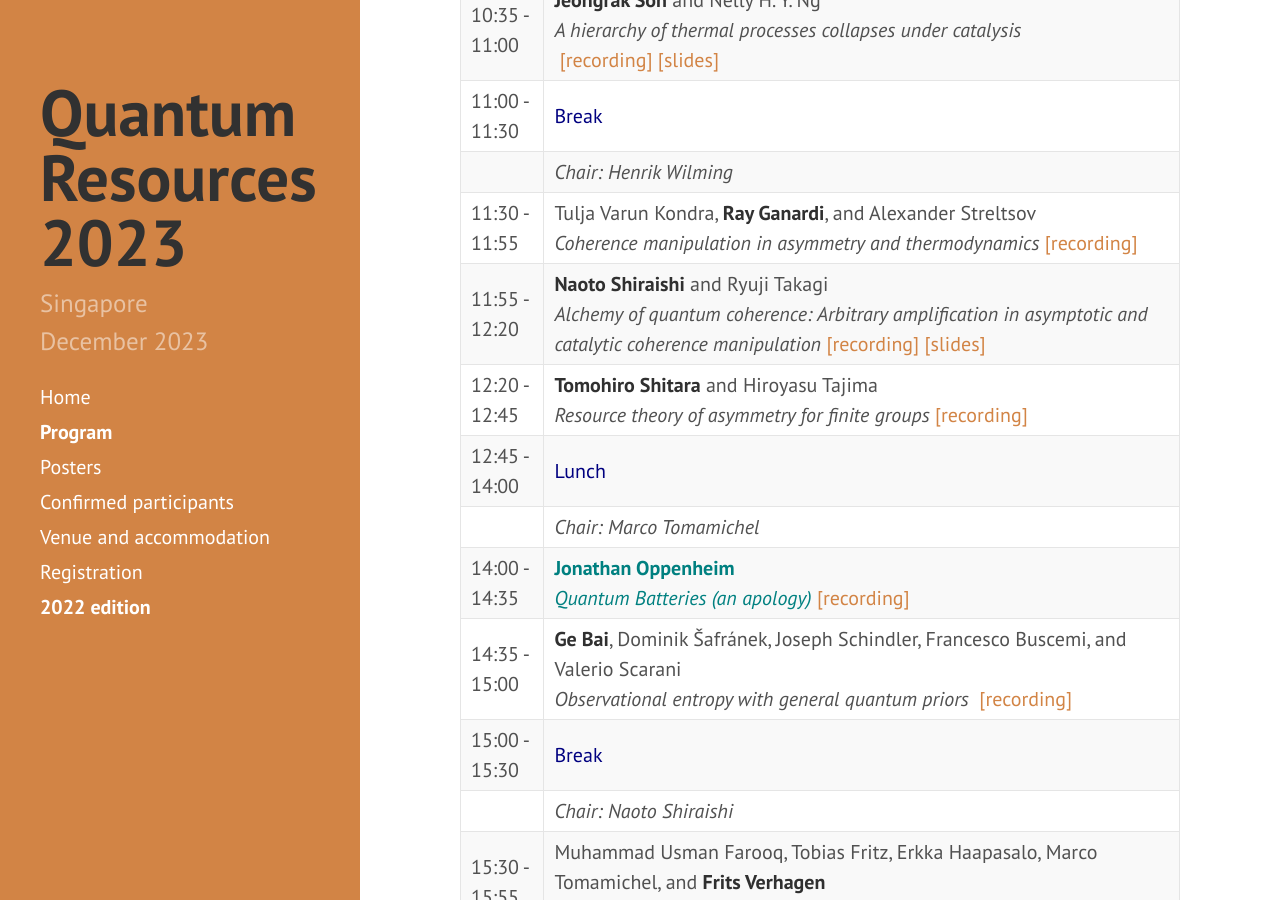
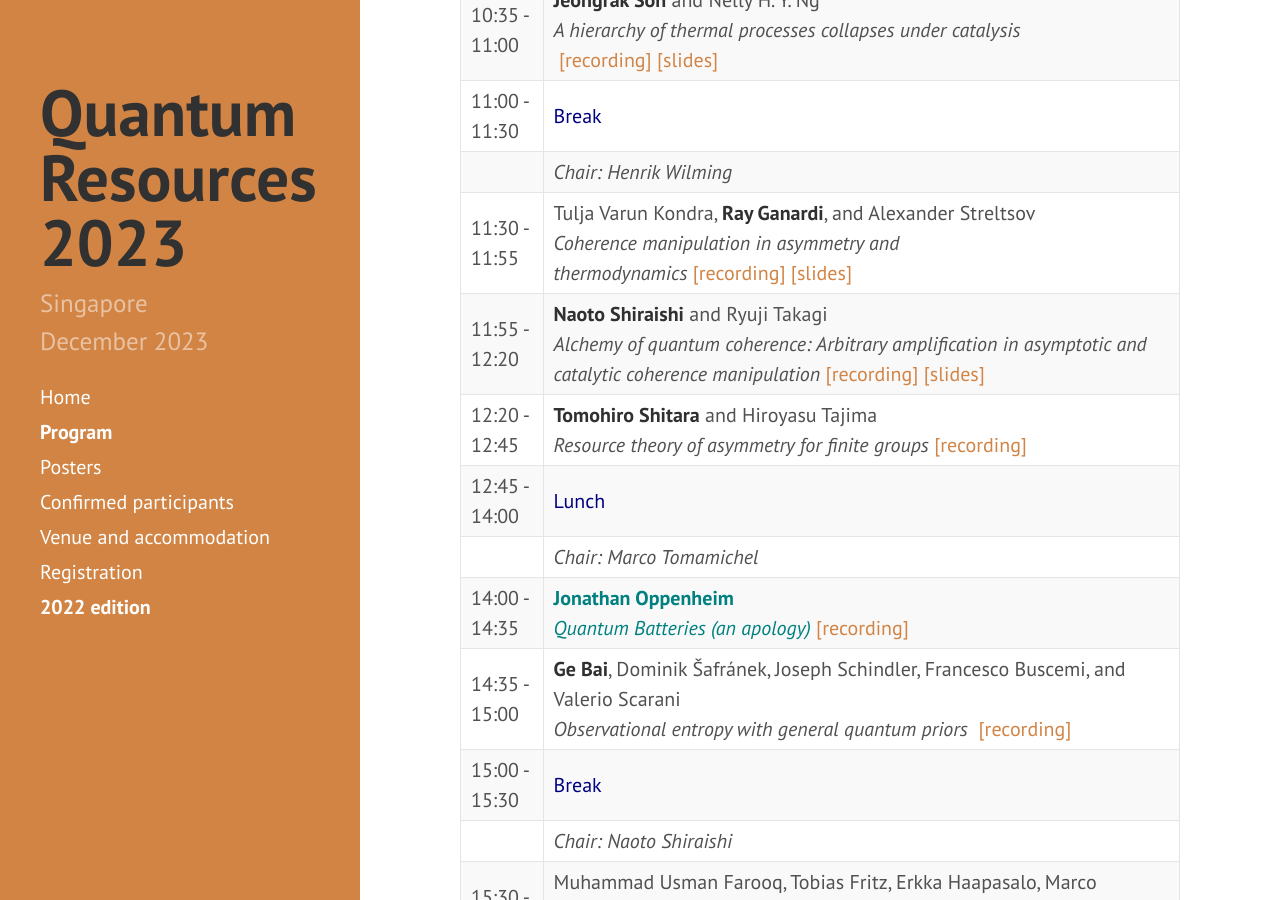
Before and after one commit to RyujiPat2/RyujiPat2.github.io, a Jekyll site: the page built from program.md, in a window 1280 px wide and 900 px high, scrolled down 4568 px. Built offline with Jekyll 4.4.1, drawn with Linux system fonts in a browser that asks for light colours; nearby versions of some CDN libraries.

Commit message:
Update program.md

```diff
--- a/program.md
+++ b/program.md
@@ -91,7 +91,7 @@ order: 2
 | 10:35 - 11:00  | **Jeongrak Son** and Nelly H. Y. Ng<br /><i>A hierarchy of thermal processes collapses under catalysis</i> <a href="https://youtu.be/JGDbUGp-4fI?si=dKjry3P_3_kEZimT">&nbsp;[recording]</a><a href="https://drive.google.com/file/d/16F1LJcAxM-xXpFEu1kOuq1fUdXB9Azjd/view?usp=sharing">&nbsp;[slides]</a>         |
 | 11:00 - 11:30   | <span class="p-invited">Break</span>            |
 || *Chair: Henrik Wilming* |
-| 11:30 - 11:55   | Tulja Varun Kondra, **Ray Ganardi**, and Alexander Streltsov<br /><i>Coherence manipulation in asymmetry and thermodynamics</i><a href="https://youtu.be/TABXnkl7iLI?si=ykDwdGVlsziTDLYy">&nbsp;[recording]</a>           |
+| 11:30 - 11:55   | Tulja Varun Kondra, **Ray Ganardi**, and Alexander Streltsov<br /><i>Coherence manipulation in asymmetry and thermodynamics</i><a href="https://youtu.be/TABXnkl7iLI?si=ykDwdGVlsziTDLYy">&nbsp;[recording]</a><a href="https://drive.google.com/file/d/1Ur0YWP7WMauefdypaqPgUTuUi8vw1Mam/view?usp=sharing">&nbsp;[slides]</a>           |
 | 11:55 - 12:20   | **Naoto Shiraishi** and Ryuji Takagi<br /><i>Alchemy of quantum coherence: Arbitrary amplification in asymptotic and catalytic coherence manipulation</i><a href="https://youtu.be/pMVLvUaiN_0?si=diESBZIc8BHnKzoA">&nbsp;[recording]</a><a href="https://drive.google.com/file/d/1UIRdPA8eUsWoMD24qJ7emAisZryR5Yn9/view?usp=sharing">&nbsp;[slides]</a>             |
 | 12:20 - 12:45   | **Tomohiro Shitara** and Hiroyasu Tajima<br /><i>Resource theory of asymmetry for finite groups</i><a href="https://youtu.be/cGGkdC9MXi8?si=9a0PqvOLs-khAKyh">&nbsp;[recording]</a>  |
 | 12:45 - 14:00   | <span class="p-invited">Lunch</span>             |
@@ -118,7 +118,7 @@ order: 2
 | 11:00 - 11:30  | <span class="p-invited">Break</span>    |
 || *Chair: Thomas Theurer* |
 | 11:30 - 11:55  | **Marcin Wieśniak**, Palash Pandya, Omer Sakarya, Bianka Wołoncewicz, Miro Consiglio, and Tony Apollaro<br /><i>Detecting entanglement by solving a quadratic equation</i><a href="https://youtu.be/A1RnKw8r1O8?si=M1Agty49FQLLn1Ca">&nbsp;[recording]</a>        |
-| 11:55 - 12:20  | **Ray Ganardi**, Tulja Varun Kondra, and Alexander Streltsov <br /><i>Catalytic and asymptotic equivalence for quantum entanglement</i><a href="https://youtu.be/nIVUf_VQT3M?si=k1Akd8txmMViUm8I">&nbsp;[recording]</a>     |
+| 11:55 - 12:20  | **Ray Ganardi**, Tulja Varun Kondra, and Alexander Streltsov <br /><i>Catalytic and asymptotic equivalence for quantum entanglement</i><a href="https://youtu.be/nIVUf_VQT3M?si=k1Akd8txmMViUm8I">&nbsp;[recording]</a><a href="https://drive.google.com/file/d/1Sy_HYspDbWZbNFBJ1JNa2gYt2HXJc07r/view?usp=sharing">&nbsp;[slides]</a>     |
 | 12:20 - 12:45  | **Youngrong Lim**, Minki Hhan, Hyukjoon Kwon <br /><i>Non-destructive Local Discrimination of Entangled Quantum States</i><a href="https://youtu.be/BD39pCB3Yzs?si=ZgmaEG38smsg4Jl6">&nbsp;[recording]</a>        |
 | 12:45 - 14:00  | <span class="p-invited">Lunch</span>        |
 || *Chair: Xiao Yuan* |
```
